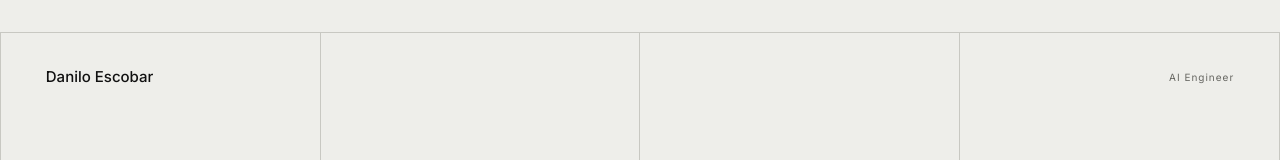
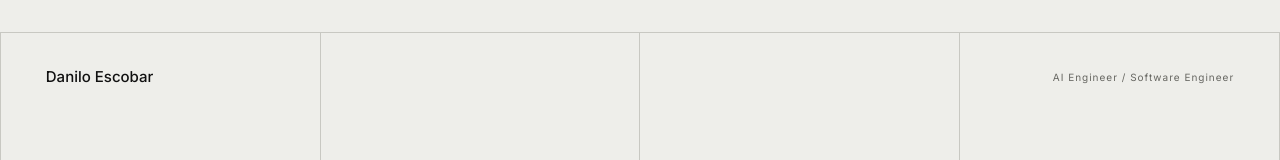
Before and after one commit to escobardanilo/my-site, a Next.js app: page / in a window 1280 px wide. Shown: the part 7483-7643 px from the top of the page. Built offline with nearby package versions, Linux system fonts and the light colour scheme.

Commit message:
Align footer role with engineering positioning

```diff
--- a/src/components/layout/Footer.tsx
+++ b/src/components/layout/Footer.tsx
@@ -3,7 +3,8 @@
 import { useSitePreferences } from "@/context/SitePreferencesProvider";
 
 export function Footer() {
-  const { copy } = useSitePreferences();
+  const { copy } =
+    useSitePreferences();
 
   return (
     <footer className="footer">
@@ -12,7 +13,7 @@ export function Footer() {
           <span>Danilo Escobar</span>
 
           <span>
-            {copy.footer.role}
+            AI Engineer / Software Engineer
           </span>
         </div>
 
```
